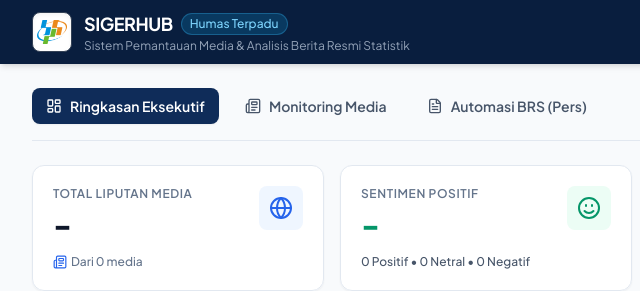
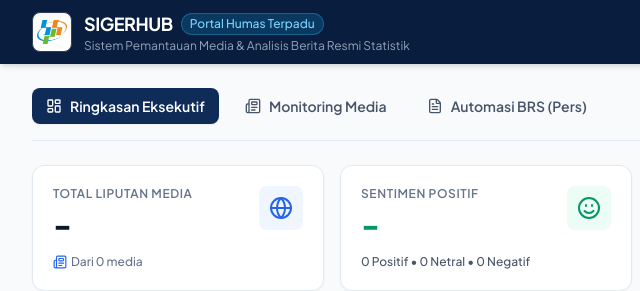
Before and after one commit to handawi-hub/Dashboard-Humas-BPS-Provinsi-Lampung, a plain HTML site: page index.html in a window 1280 px wide. Shown: the top 291 px of the page, 0-640 px from the left. Drawn offline with nearby package versions, Linux system fonts and the light colour scheme; no server answers.

Commit message:
Update index.html

```diff
--- a/index.html
+++ b/index.html
@@ -60,7 +60,7 @@
                     <div>
                         <div class="flex items-center space-x-2">
                             <span class="font-bold text-base sm:text-lg tracking-tight text-white">SIGERHUB</span>
-                            <span class="hidden sm:inline-block bg-sky-500/20 text-sky-300 text-xs px-2 py-0.5 rounded-full font-medium border border-sky-400/30">Humas Terpadu</span>
+                            <span class="hidden sm:inline-block bg-sky-500/20 text-sky-300 text-xs px-2 py-0.5 rounded-full font-medium border border-sky-400/30">Portal Humas Terpadu</span>
                         </div>
                         <p class="text-[11px] sm:text-xs text-slate-400">Sistem Pemantauan Media & Analisis Berita Resmi Statistik</p>
                     </div>
```
